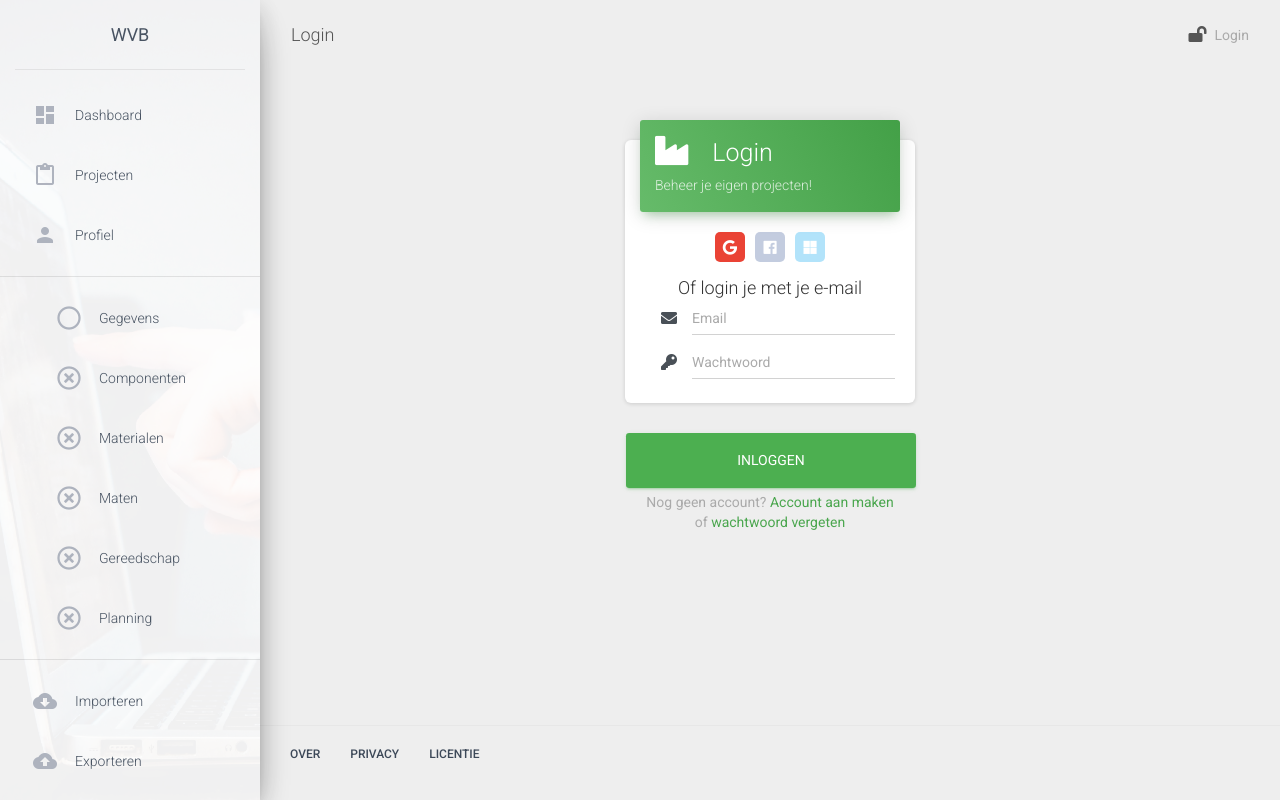
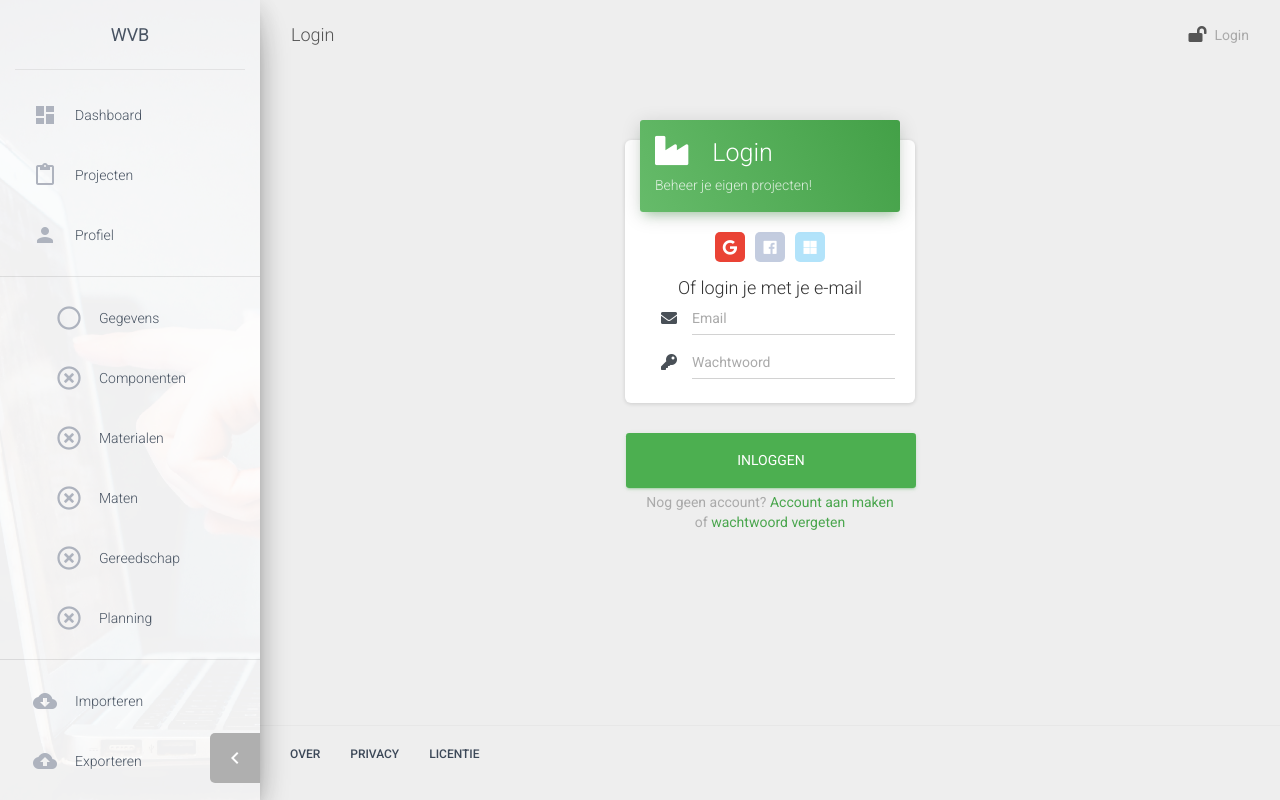
Before and after one commit to brambekkers/werkvoorbereiding, a Vue app: page /login in a window 1280 px wide. Built offline with nearby package versions, Linux system fonts and the light colour scheme; no server answers; a small style sheet from the web is missing.

Commit message:
Sidebar toggle

```diff
--- a/src/components/layout/Sidebar.vue
+++ b/src/components/layout/Sidebar.vue
@@ -1,40 +1,127 @@
 <template>
-	<aside id="main-sidebar" class="sidebar" data-color="green">
+  <aside
+    id="main-sidebar"
+    class="sidebar"
+    data-color="green"
+    :class="{ smallSidebar: isSidebarSmall }"
+  >
     <div id="sidebarOverlay" :class="{ 'bg-dark': darkMode }"></div>
-		<div class="logo">
+    <div class="logo text-center">
       <router-link to="/" class="simple-text logo-normal">WVB</router-link>
     </div>
     <div class="sidebar-wrapper">
       <ul class="nav">
-				<SidebarMenuItem :itemProps="{ page: 'dashboard', name: 'dashboard', icon: 'dashboard' }" />
-				<SidebarMenuItem :itemProps="{ page: user ? 'projecten' : 'login', name: 'projecten', icon: 'content_paste' }" />
-				<SidebarMenuItem :itemProps="{ page: user ? 'account' : 'login', name: 'profiel', icon: 'person' }" />
+        <SidebarMenuItem
+          :itemProps="{
+            page: 'dashboard',
+            name: 'dashboard',
+            icon: 'dashboard',
+            sidebarSmall: isSidebarSmall
+          }"
+        />
+        <SidebarMenuItem
+          :itemProps="{
+            page: user ? 'projecten' : 'login',
+            name: 'projecten',
+            icon: 'content_paste',
+            sidebarSmall: isSidebarSmall
+          }"
+        />
+        <SidebarMenuItem
+          :itemProps="{
+            page: user ? 'account' : 'login',
+            name: 'profiel',
+            secondName: 'account',
+            icon: 'person',
+            sidebarSmall: isSidebarSmall
+          }"
+        />
         <hr />
+        <div
+          class="projectMenuItems"
+          @mouseenter="hoverSideBar('enter')"
+          @mouseleave="hoverSideBar('leave')"
+        >
+          <transition
+            name="bounce"
+            mode="out-in"
+            :duration="{ enter: 500, leave: 100 }"
+            enter-active-class="bounceInLeft"
+            leave-active-class="bounceOutLeft"
+          >
+            <div
+              class="projectMenuName"
+              v-if="isSidebarSmall"
+              key="sidebarHidden"
+            >
+              <p>{{ $route.name }}</p>
+            </div>
+
+            <div v-else key="sidebarShow">
               <SidebarProjectMenuItem :itemProps="{ page: 'gegevens' }" />
               <SidebarProjectMenuItem :itemProps="{ page: 'componenten' }" />
               <SidebarProjectMenuItem :itemProps="{ page: 'materialen' }" />
               <SidebarProjectMenuItem :itemProps="{ page: 'maten' }" />
               <SidebarProjectMenuItem :itemProps="{ page: 'gereedschap' }" />
               <SidebarProjectMenuItem :itemProps="{ page: 'planning' }" />
-				<SidebarProjectMenuItem :itemProps="{ page: 'nacalculatie' }" v-if="stap >= 7" />
+              <SidebarProjectMenuItem
+                :itemProps="{ page: 'nacalculatie' }"
+                v-if="stap >= 7"
+              />
+            </div>
+          </transition>
+        </div>
+
         <hr />
-				<SidebarMenuItem :itemProps="{ page: 'importeren', name: 'importeren', icon: 'cloud_download' }" />
-				<SidebarMenuItem :itemProps="{ page: 'exporteren', name: 'exporteren', icon: 'cloud_upload' }" />
+        <SidebarMenuItem
+          :itemProps="{
+            page: 'importeren',
+            name: 'importeren',
+            icon: 'cloud_download',
+            sidebarSmall: isSidebarSmall
+          }"
+        />
+        <SidebarMenuItem
+          :itemProps="{
+            page: 'exporteren',
+            name: 'exporteren',
+            icon: 'cloud_upload',
+            sidebarSmall: isSidebarSmall
+          }"
+        />
         <hr v-if="electron" />
-				<SidebarExitItem v-if="electron" :itemProps="{ name: 'afsluiten', icon: 'exit_to_app' }" />
+        <SidebarExitItem
+          v-if="electron"
+          :itemProps="{ name: 'afsluiten', icon: 'exit_to_app' }"
+        />
+
+        <!-- Toggle sidebar -->
+        <li class="nav-item shrink ">
+          <a class="nav-link">
+            <i class="material-icons" @click="toggleSidebar()">{{
+              sidebarSmall ? "chevron_right" : "chevron_left"
+            }}</i>
+          </a>
+        </li>
       </ul>
     </div>
   </aside>
 </template>
 
 <script>
-import SidebarProjectMenuItem from './SidebarProjectMenuItem';
-import SidebarExitItem from './SidebarExitItem';
-import SidebarMenuItem from './SidebarMenuItem';
-import isElectron from 'is-electron';
+import SidebarProjectMenuItem from "./SidebarProjectMenuItem";
+import SidebarExitItem from "./SidebarExitItem";
+import SidebarMenuItem from "./SidebarMenuItem";
+import isElectron from "is-electron";
 
 export default {
-	name: 'Sidebar',
+  name: "Sidebar",
+  data() {
+    return {
+      sidebarSmall: false,
+      sidebarTempOpen: false
+    };
+  },
   computed: {
     electron() {
       return isElectron();
@@ -50,7 +137,27 @@ export default {
       return 0;
     },
     darkMode() {
-			return this.$store.getters.instellingen.modus === 'licht' ? false : true;
+      return this.$store.getters.instellingen.modus === "licht" ? false : true;
+    },
+    isSidebarSmall() {
+      return this.sidebarSmall && !this.sidebarTempOpen;
+    }
+  },
+  methods: {
+    toggleSidebar() {
+      this.sidebarSmall = !this.sidebarSmall;
+
+      if (this.sidebarSmall) {
+        const el = document.querySelectorAll(".projectMenuItems");
+        el[0].style.minHeight = `${el[0].clientHeight}px`;
+      }
+    },
+    hoverSideBar(state) {
+      if (this.sidebarSmall) {
+        if (state === "enter") {
+          this.sidebarTempOpen = true;
+        } else this.sidebarTempOpen = false;
+      }
     }
   },
   components: {
@@ -63,10 +170,17 @@ export default {
 
 <style scoped lang="scss">
 .sidebar {
-	background-image: url('../../assets/img/standing.jpg');
+  background-image: url("../../assets/img/standing.jpg");
   background-position: center;
   background-size: cover;
   opacity: 0.93;
+  min-width: 260px;
+  box-sizing: border-box;
+
+  .sidebar-wrapper {
+    width: 100%;
+    overflow-x: hidden;
+  }
 
   #sidebarOverlay {
     position: absolute;
@@ -77,5 +191,72 @@ export default {
     background: #fff;
     opacity: 0.93;
   }
+
+  .nav {
+    position: flex;
+
+    .shrink {
+      position: absolute;
+      width: 100%;
+      bottom: 13px;
+
+      .nav-link {
+        width: 100%;
+        height: 50px;
+        margin: 0;
+        padding: 0;
+        line-height: 50px;
+        text-align: right;
+
+        &:hover {
+          background: none;
+        }
+
+        i {
+          float: none;
+          border-radius: 5px 0 0 5px;
+          width: 50px;
+          height: 50px;
+          line-height: 50px;
+          margin: 0;
+          color: white;
+          background: #aaaaaa;
+          cursor: pointer;
+
+          &:hover {
+            font-size: 2rem;
+          }
+        }
+      }
+    }
+  }
+}
+
+.smallSidebar {
+  min-width: 80px;
+  width: 80px;
+}
+
+.projectMenuItems {
+  display: flex;
+
+  .projectMenuName {
+    width: 100%;
+    height: 100%;
+    align-self: center;
+    justify-self: center;
+
+    display: flex;
+    align-items: center;
+    justify-content: center;
+
+    p {
+      display: block;
+      writing-mode: vertical-rl;
+      text-orientation: mixed;
+      font-size: 18px;
+      font-weight: 400;
+    }
+  }
 }
 </style>
--- a/src/components/layout/SidebarMenuItem.vue
+++ b/src/components/layout/SidebarMenuItem.vue
@@ -4,12 +4,12 @@
       class="nav-link"
       @click.prevent="changePage"
       :style="{ 'background-color': hexColor }"
+      :class="{ sidebarSmall: itemProps.sidebarSmall }"
     >
       <p :class="{ 'text-light': isBackground }">
-				<i
-					class="material-icons"
-					:class="{ 'text-light': isBackground }"
-				>{{ itemProps.icon }}</i>
+        <i class="material-icons" :class="{ 'text-light': isBackground }">{{
+          itemProps.icon
+        }}</i>
         {{ linkName }}
       </p>
     </a>
@@ -25,15 +25,16 @@ export default {
       return this.$store.getters.sidebar;
     },
     linkName() {
-			return this.itemProps.name
-				? this.itemProps.name
-				: this.itemProps.page;
+      return this.itemProps.name ? this.itemProps.name : this.itemProps.page;
     },
     routeName() {
       return this.$route.name.trim().toLowerCase();
     },
     isBackground() {
-			return this.itemProps.name === this.routeName;
+      return (
+        this.itemProps.name === this.routeName ||
+        this.itemProps.secondName === this.routeName
+      );
     },
     hexColor() {
       return this.isBackground ? this.$store.getters.hexColor : null;
@@ -59,4 +60,10 @@ export default {
 a {
   cursor: pointer;
 }
+
+.sidebarSmall {
+  padding-left: 10px !important;
+  width: 50px !important;
+  overflow: hidden;
+}
 </style>
--- a/src/pages/Exporteren.vue
+++ b/src/pages/Exporteren.vue
@@ -6,14 +6,7 @@
 					<div class="card">
 						<CardHeader :text="{ title: 'Exporteren', subtitle: 'Je WVB extern opslaan' }" />
 						<div class="card-body">
-							<div class="row mb-2">
-								<div class="col-md-12">
-									<button type="button" class="btn btn-block btn-fill" @click="opslaanAlsJson()">
-										<i class="fas fa-save float-left"></i>
-										Opslaan
-									</button>
-								</div>
-							</div>
+
 							<div class="row mb-2">
 								<div class="col-md-12">
 									<button
@@ -45,6 +38,14 @@
 											</div>
 										</div>
 									</div>
+								</div>
+							</div>
+							<div class="row mb-2">
+								<div class="col-md-12">
+									<button type="button" class="btn btn-block btn-fill" @click="opslaanAlsJson()">
+										<i class="fas fa-save float-left"></i>
+										Exporteren
+									</button>
 								</div>
 							</div>
 							<div class="row mb-2">
--- a/src/pages/Importeren.vue
+++ b/src/pages/Importeren.vue
@@ -64,6 +64,7 @@ export default {
 		importeer() {
 			if (this.wvbJson) {
 				let obj = JSON.parse(this.wvbJson);
+				console.log(obj);
 				this.$store.commit('werkvoorbereiding', obj);
 				this.$store.dispatch('wvbToFirebase');
 
--- a/src/store.js
+++ b/src/store.js
@@ -65,28 +65,22 @@ export default new Vuex.Store({
 			state.appData.sidebar = boolean;
 		},
 		werkvoorbereiding(state, werkvoorbereiding) {
-			// Make new wvb if wvb does not exist or there is no wvb.ID
-			if (!state.werkvoorbereiding) {
-				state.werkvoorbereiding = this.getters.newWVB;
-				this.commit('laatsteBewerking');
-				return
-			} else if (!state.werkvoorbereiding.id) {
-				state.werkvoorbereiding = this.getters.newWVB;
-				this.commit('laatsteBewerking');
-				return
-			}
-
 			// If new WVB is null, set wvb in store to null
 			if (werkvoorbereiding === null) {
 				state.werkvoorbereiding = null
 				return
+			} else {
+				// Make new wvb if wvb does not exist or there is no wvb.ID
+				if (!werkvoorbereiding.id) {
+					state.werkvoorbereiding = { ...this.getters.newWVB, ...werkvoorbereiding };
+					this.commit('laatsteBewerking');
+					return
+				}
+
+				// Update the WVB
+				state.werkvoorbereiding = werkvoorbereiding;
+				this.commit('laatsteBewerking');
 			}
-
-			// Update the WVB
-			// Merge data to store wvb
-			state.werkvoorbereiding = werkvoorbereiding;
-			this.commit('laatsteBewerking');
-
 		},
 		laatsteBewerking(state) {
 			const d = new Date();
```
Also changed, not shown: src/pages/Share.vue (+17 -20 lines). Lines whose indentation alone changed are shown as unchanged.
